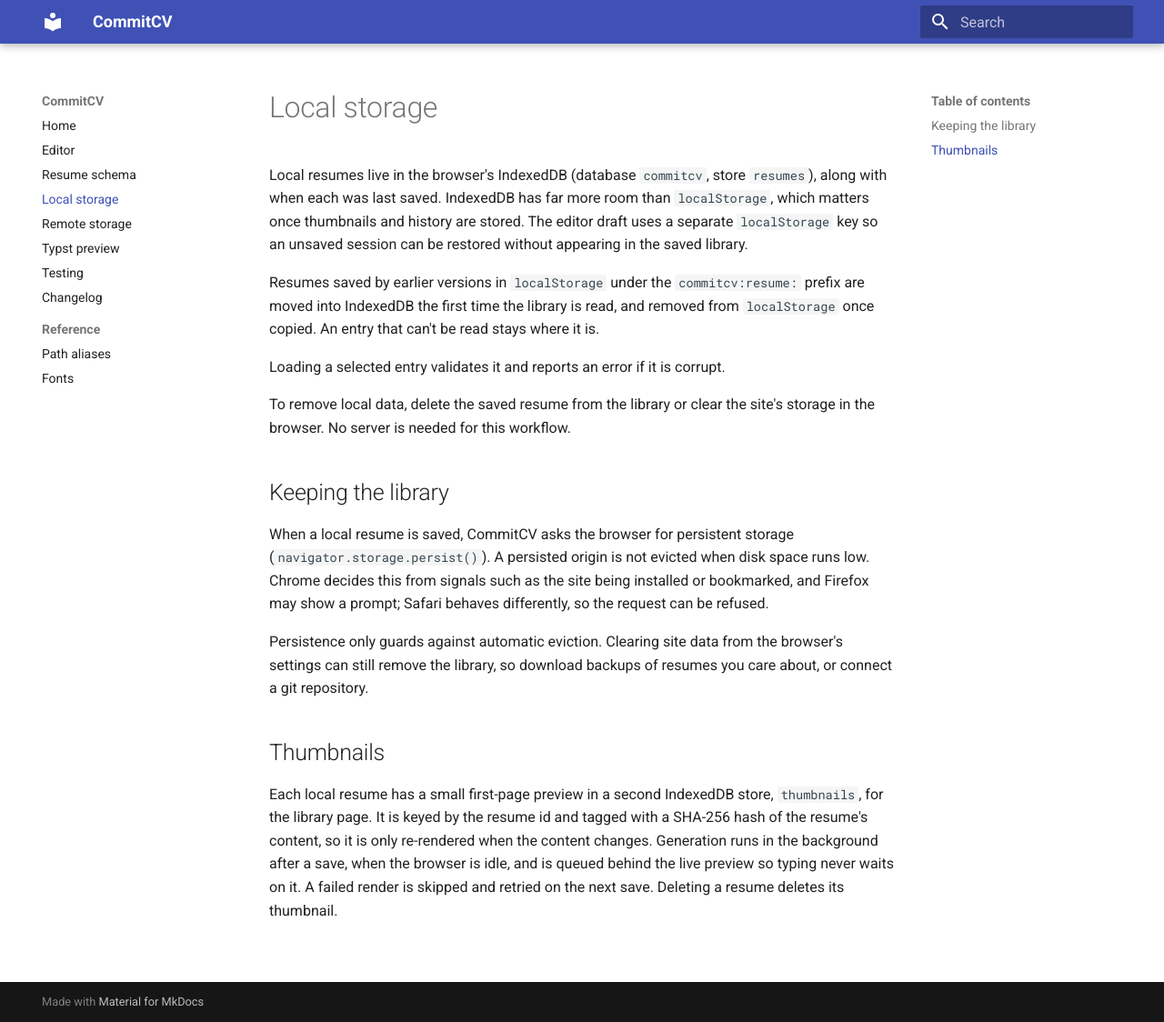
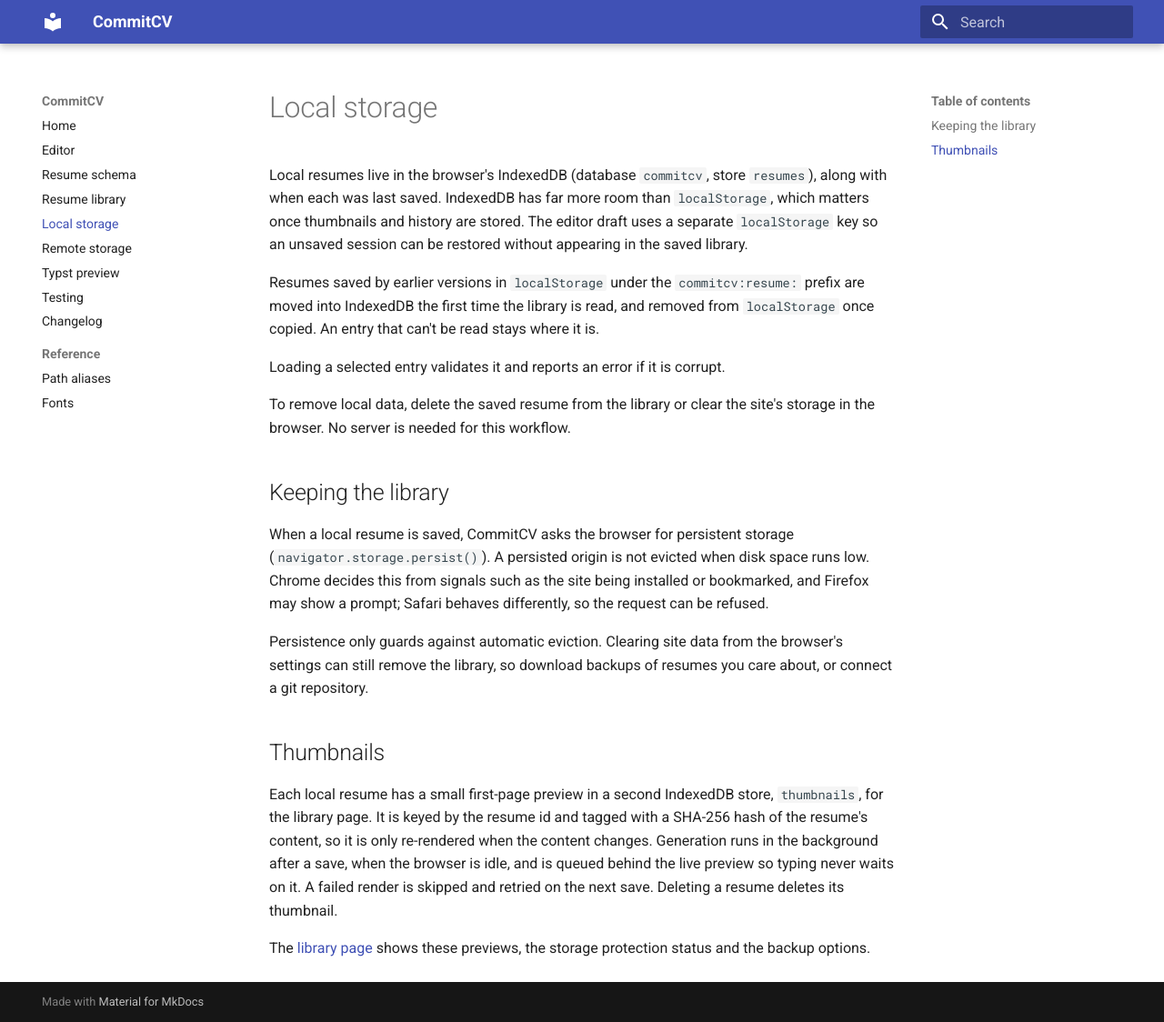
Before and after one commit to CommitCV/CommitCV, an MkDocs documentation site: the page built from docs/local-storage.md, in a window 1280 px wide and 1124 px high. Shown: the whole window at 91% size. Built offline with MkDocs 1.6.1 and Material for MkDocs 9.7.7, drawn with Linux system fonts in a browser that asks for light colours.

Commit message:
docs: describe the library page

```diff
--- a/docs/local-storage.md
+++ b/docs/local-storage.md
@@ -36,3 +36,6 @@ content changes. Generation runs in the background after a save, when the
 browser is idle, and is queued behind the live preview so typing never waits on
 it. A failed render is skipped and retried on the next save. Deleting a resume
 deletes its thumbnail.
+
+The [library page](library.md) shows these previews, the storage protection
+status and the backup options.
--- a/mkdocs.yml
+++ b/mkdocs.yml
@@ -16,6 +16,7 @@ nav:
     - Home: index.md
     - Editor: editor.md
     - Resume schema: schema.md
+    - Resume library: library.md
     - Local storage: local-storage.md
     - Remote storage: remote-storage.md
     - Typst preview: typst-wasm.md
```
Also changed, not shown: docs/library.md (added, +26 -0 lines).
